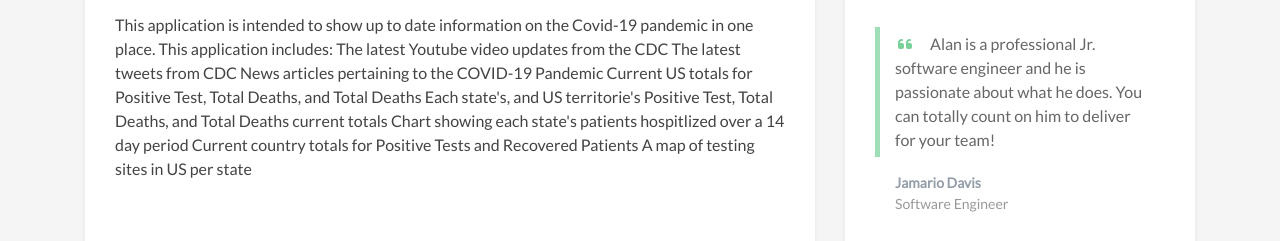
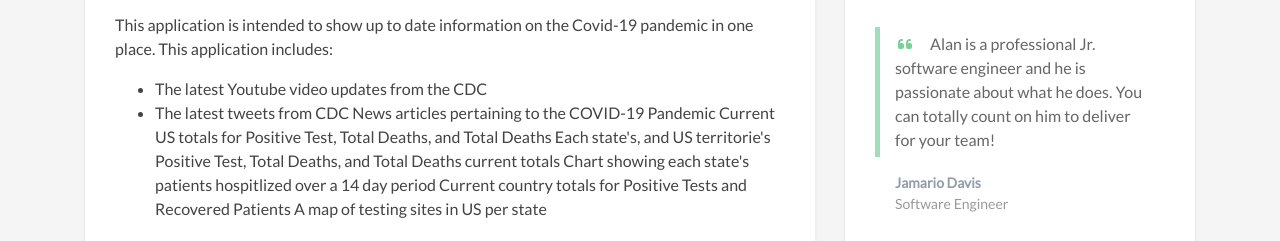
Before and after one commit to alanbjordan/portfolio2020, a plain HTML site: page index.html in a window 1280 px wide. Shown: the part 1011-1252 px from the top of the page. Drawn offline with nearby package versions, Linux system fonts and the light colour scheme; no server answers; some icons are missing.

Commit message:
Update index.html

```diff
--- a/index.html
+++ b/index.html
@@ -81,15 +81,15 @@
                                 <div class="desc text-left">
                                     <p>This application is intended to show up to date information on the Covid-19 pandemic in one place.
                                         This application includes:
-
-                                        The latest Youtube video updates from the CDC
+                                        <ul>
+                                        <li>The latest Youtube video updates from the CDC<li>
                                         The latest tweets from CDC
                                         News articles pertaining to the COVID-19 Pandemic
                                         Current US totals for Positive Test, Total Deaths, and Total Deaths
                                         Each state's, and US territorie's Positive Test, Total Deaths, and Total Deaths current totals
                                         Chart showing each state's patients hospitlized over a 14 day period
                                         Current country totals for Positive Tests and Recovered Patients
-                                        A map of testing sites in US per state</p>
+                                        A map of testing sites in US per state<ul></p>
                                 </div><!--//desc-->
                                 <a class="btn btn-cta-secondary" onClick="location.href='mailto:ajordan.dev@gmail.com'" target="_blank"><i class="fas fa-thumbs-up"></i> Like My Project? Send Feedback</a>
                             </div><!--//item-->
```
